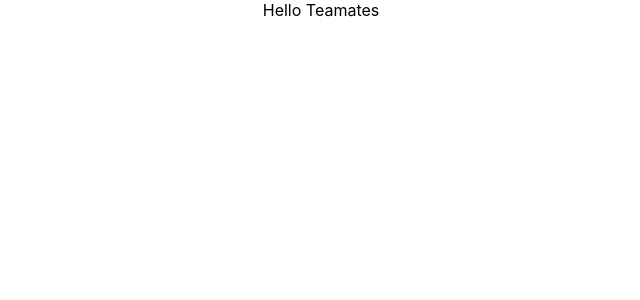
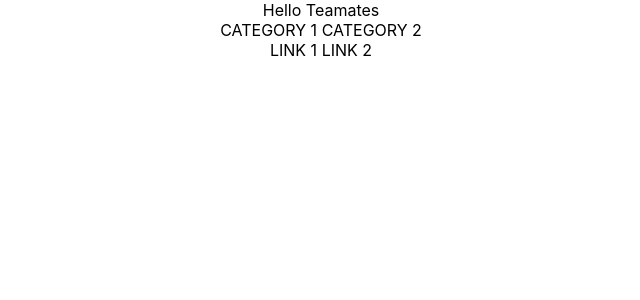
Before and after one commit to nonomu/Wedding-Planner, a React app: page / in a window 1280 px wide. Shown: the top 300 px of the page, without its empty margins (319-959 px from the left). Built offline with nearby package versions, Linux system fonts and the light colour scheme.

Commit message:
initial Router and first divs

```diff
--- a/src/App.js
+++ b/src/App.js
@@ -1,18 +1,22 @@
-import  React,{ Component } from 'react';
-import './App.css';
-import { observer } from 'mobx-react'
-
+import React, { Component } from "react";
+import "./App.css";
+import { observer } from "mobx-react";
+import { BrowserRouter as Router } from "react-router-dom";
+import Navbar from "./components/navbars/Navbar";
+import SideNav from "./components/navbars/SideNav";
 
 @observer
 class App extends Component {
-
   render() {
     return (
       <div className="App">
-        Hello Teamates
+        <Router>
+          Hello Teamates
+          <Navbar />
+          <SideNav />
+        </Router>
       </div>
-    )
-
+    );
   }
 }
 
--- a/src/components/navbars/Navbar.js
+++ b/src/components/navbars/Navbar.js
@@ -2,7 +2,10 @@ import React, { Component } from 'react';
 
 class Navbar extends Component {
 render() {
-return
+return <div id="navbar">
+    CATEGORY 1
+    CATEGORY 2
+</div>
 }
 }
 
--- a/src/components/navbars/SideNav.js
+++ b/src/components/navbars/SideNav.js
@@ -2,7 +2,11 @@ import React, { Component } from 'react';
 
 class SideNav extends Component {
 render() {
-return
+return <div id="sideNav">
+LINK 1
+LINK 2
+
+</div>
 }
 }
 
```
